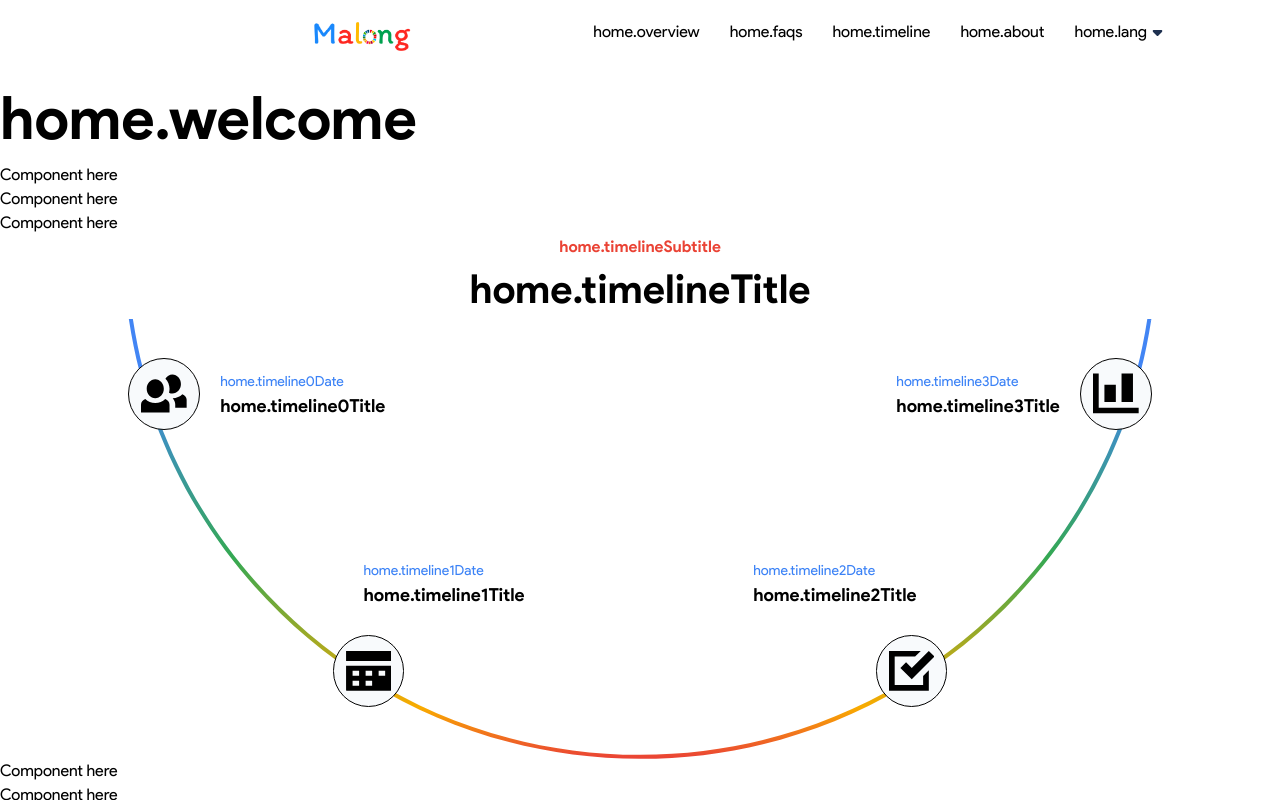
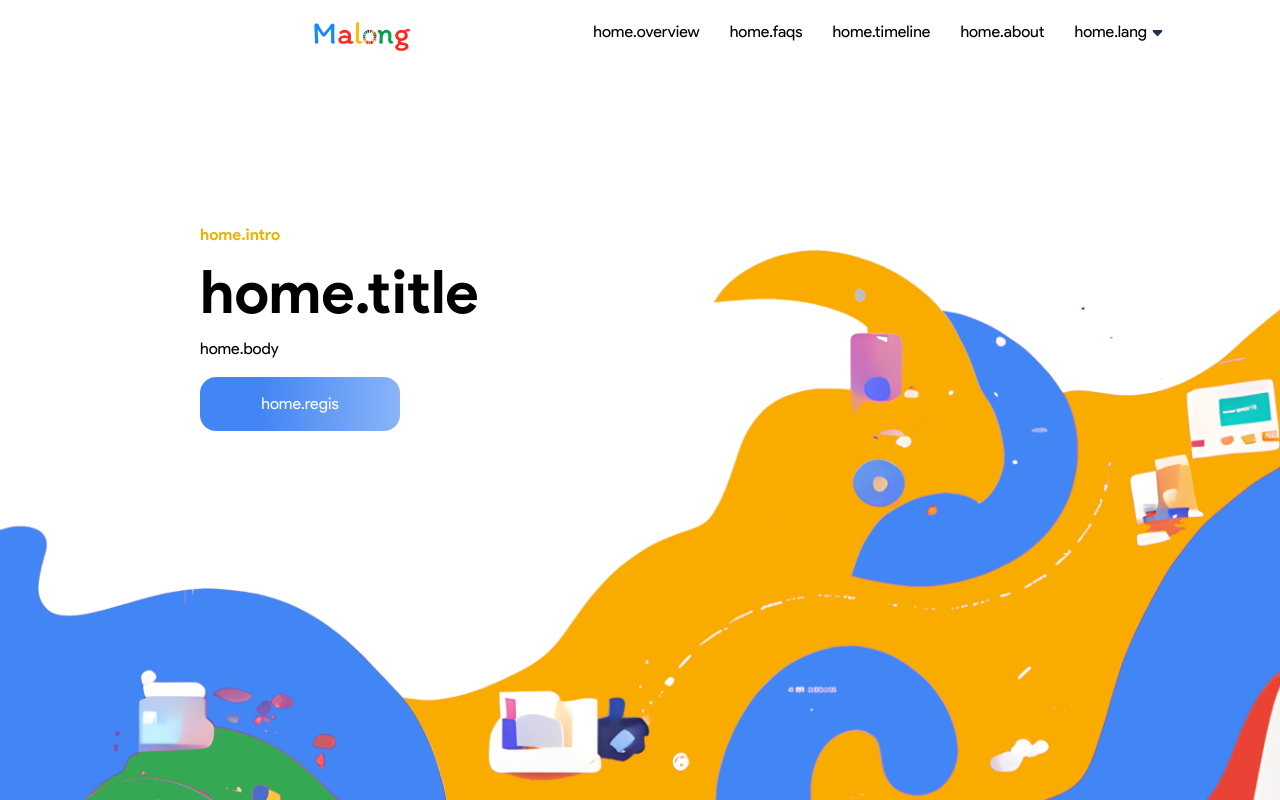
Before and after one commit to ThisTine/malong, a SvelteKit app: page /1 in a window 1280 px wide. Shown: the top 800 px of the page. Built offline with nearby package versions, Linux system fonts and the light colour scheme.

Commit message:
Hero (#5)

```diff
--- a/src/components/hero/Hero.svelte
+++ b/src/components/hero/Hero.svelte
@@ -1,7 +1,39 @@
 <script>
 	import { t } from '$lib/translation/translations';
+
 </script>
 
-<div>
-	<h1 class="text-header font-bold">{$t('home.welcome')}</h1>
+<style>
+.layoutbody{
+@media only screen and (max-width: 680px) {
+		margin: 20px;
+		padding-top: 20px;
+
+	}
+	margin-left: 200px;
+	padding-top:150px ;
+
+}
+
+.styleButton{
+border-radius: 16px;
+background: linear-gradient(90deg, #4285F4 29.69%, #8AB4F8 100%);width: 200px;
+padding: 15px;
+margin-top: 16px;
+text-decoration: none;
+display: inline-block;
+text-align: center;
+}
+</style>
+<div >
+	<div style="background-image: url('/background.png'); height:100vh; background-size: cover;">
+	<div class="layoutbody"style="display: flex; flex-direction: column; max-width:420px;">
+	<body class="font-bold text-yellow-500">{$t('home.intro')}</body>
+	<h1 class="text-header font-bold text-black ">{$t('home.title')}</h1>
+	<body class="text-black font-normal">{$t('home.body')}</body>
+	<a href="https://gdsc.community.dev/events/details/developer-student-clubs-thammasat-university-presents-malong-thailand-demo-day/cohost-king-mongkuts-university-of-technology-thonburi" target="_blank" class="styleButton text-white font-normal">
+                {$t('home.regis')}
+            </a>
+	</div>
+	</div>
 </div>
--- a/src/lib/translation/en/home/hero.json
+++ b/src/lib/translation/en/home/hero.json
@@ -1,3 +1,6 @@
 {
-	"welcome": "Welcome to the world of Malong!"
+	"intro": "“Malong” use our skills to improve the world?",
+	"title": "Malong 2024",
+	"body": "Malong is an idea competition that focuses on using technology to help students and undergraduates achieve the Sustainable Development Goals (SDGs).",
+	"regis": "Register Now"
 }
--- a/src/lib/translation/th/home/hero.json
+++ b/src/lib/translation/th/home/hero.json
@@ -1,3 +1,6 @@
 {
-	"welcome": "ยินดีต้อนรับสู่มาลอง !"
+	"intro": "“มาลอง” ใช้ความสามารถของเราพัฒนาโลกให้น่าอยู่ขึ้นดีไหม?",
+	"title": "มาลอง 2024",
+	"body": "Malong (มาลอง) เป็นการประกวด Idea ที่มุ่งเน้นแก้ไขปัญหา Sustainable Development Goals (SDGs) ด้วยเทคโนโลยี สำหรับนักเรียน นิสิตและนักศึกษา",
+	"regis" :"สมัครเลย !"
 }
```
Also changed, not shown: static/background.png (added).
